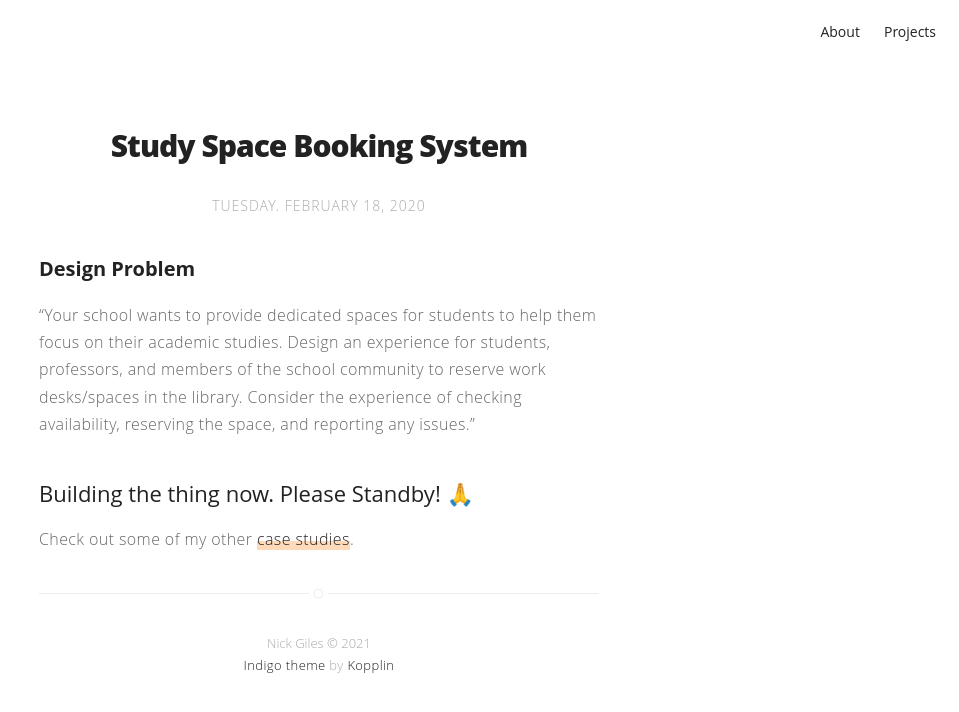
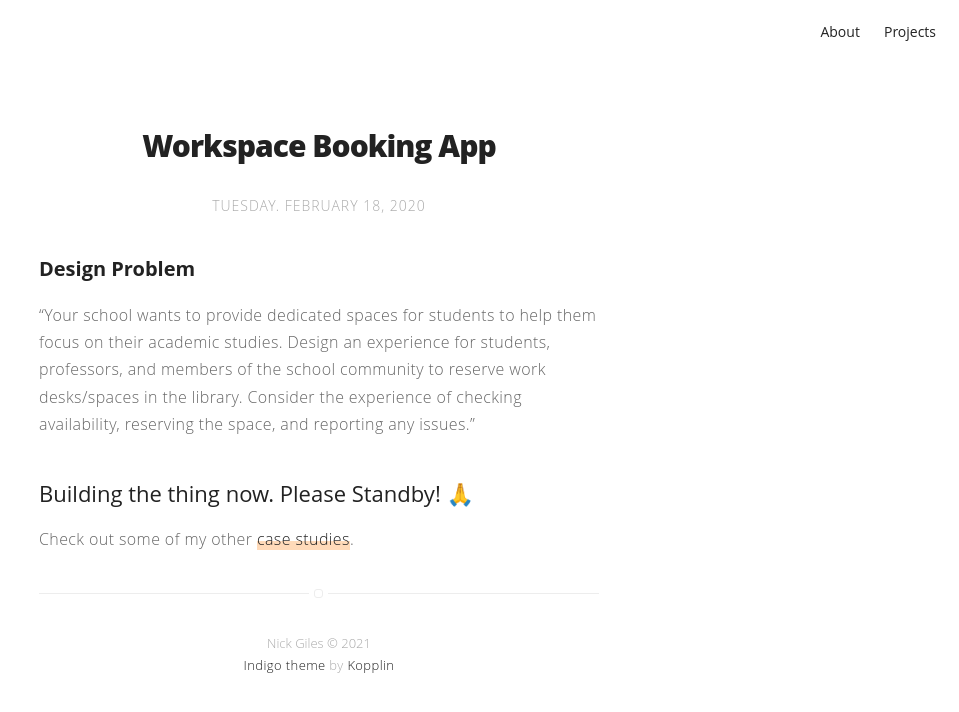
Before and after one commit to Nicholasdgiles/nicholasgiles.github.io, a Jekyll site: the page built from _posts/2020-12-13-workspace-booking.markdown, in a window 1280 px wide. Shown: the top 712 px of the page, without its empty margins (321-1280 px from the left). Built offline with Jekyll 4.4.1, drawn with Linux system fonts in a browser that asks for light colours.

Commit message:
update case study

```diff
--- a/_posts/2020-12-13-study_space_booking_system.markdown
+++ b/_posts/2020-12-13-workspace-booking.markdown
@@ -1,5 +1,5 @@
 ---
-title: "Study Space Booking System"
+title: "Workspace Booking App"
 layout: post
 date: 2020-2-18 13:09
 image: #
@@ -9,7 +9,7 @@ tag:
 - Interaction
 category: project
 projects: true
-description: "Study Space Booking System"
+description: "Workspace Booking App"
 ---
 
 ### Design Problem
```
